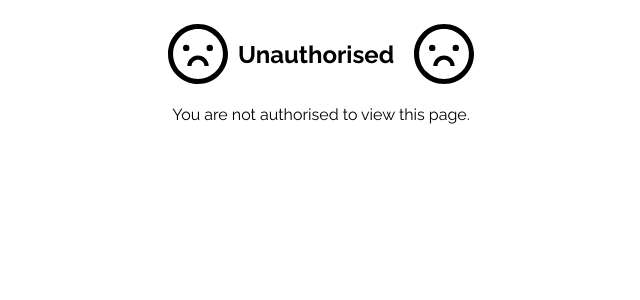
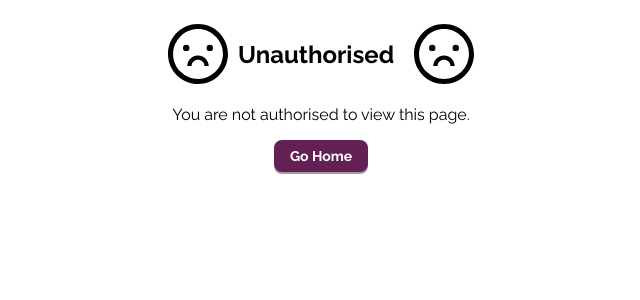
Before and after one commit to Emperor51/bs3221-summative, a React (Vite) app in the folder apps/website/: page /unauthorised in a window 1280 px wide. Shown: the top 300 px of the page, without its empty margins (319-959 px from the left). Built offline with nearby package versions, Linux system fonts and the light colour scheme.

Commit message:
chore: Add TODOs

```diff
--- a/apps/website/src/app/screens/audit/audit.tsx
+++ b/apps/website/src/app/screens/audit/audit.tsx
@@ -2,6 +2,12 @@ import { Table } from 'antd';
 import React from 'react';
 
 export function Audit () {
+
+  /** TODO - Audit Page
+   * 1. Add alerts for buildings that do not meet minimum fire marshal requirements
+   * 2. Add warnings for buildings that do not meet recommended fire marshal requirements
+   */
+
   return (
     <div>
       <h1>Audit</h1>
--- a/apps/website/src/app/screens/login/Login.tsx
+++ b/apps/website/src/app/screens/login/Login.tsx
@@ -8,6 +8,12 @@ const Login: React.FC = () => {
   const [loading, setLoading] = useState(false);
   const navigate = useNavigate();
   const { signIn } = useAuth();
+
+  /** TODO - Login Page
+   * 1. Add authentication
+   * 2. Add winchester branding
+   * 3. Link to Office 365?
+   */
 
   const onFinish = (values: any) => {
     setLoading(true);
--- a/apps/website/src/app/screens/unauthorised/Unauthorised.tsx
+++ b/apps/website/src/app/screens/unauthorised/Unauthorised.tsx
@@ -1,7 +1,10 @@
 import React from 'react';
 import { FrownOutlined } from '@ant-design/icons';
+import CustomButton from '../../components/button/CustomButton';
+import { useNavigate } from 'react-router-dom';
 
 const Unauthorised: React.FC = () => {
+  const navigate = useNavigate();
   return (
     <div style={{ padding: '20px', textAlign: 'center' }}>
       <div style={{ display: 'flex', justifyContent: 'center', alignItems: 'center' }}>
@@ -10,6 +13,9 @@ const Unauthorised: React.FC = () => {
         <FrownOutlined style={{fontSize: 60}}/>
       </div>
       <p>You are not authorised to view this page.</p>
+      <CustomButton type="primary" onClick={() => navigate('/')}>
+        Go Home
+      </CustomButton>
     </div>
   );
 };
```
Also changed, not shown: apps/website/src/app/screens/home/home.tsx (+8 -0 lines), apps/website/src/app/screens/settings/Settings.tsx (+9 -0 lines).
